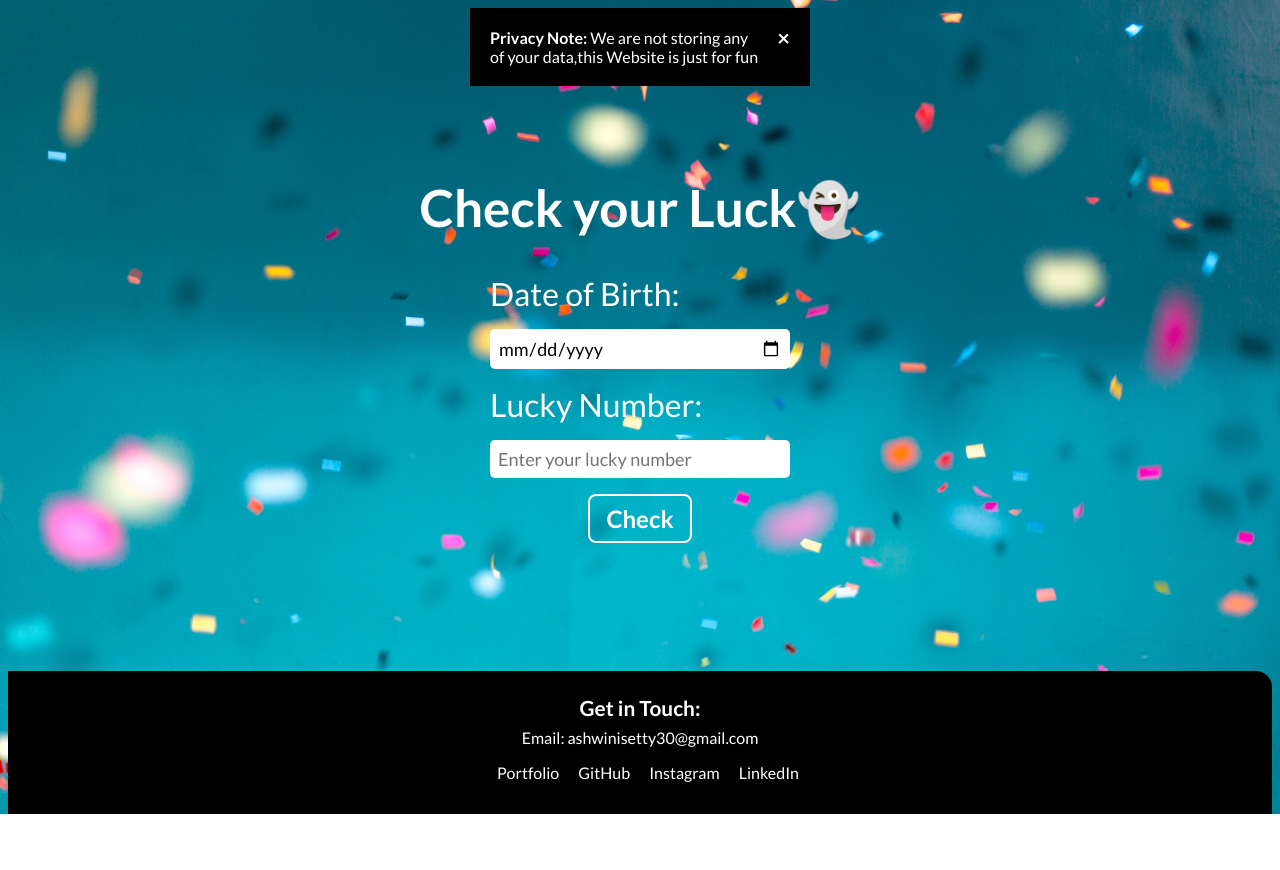
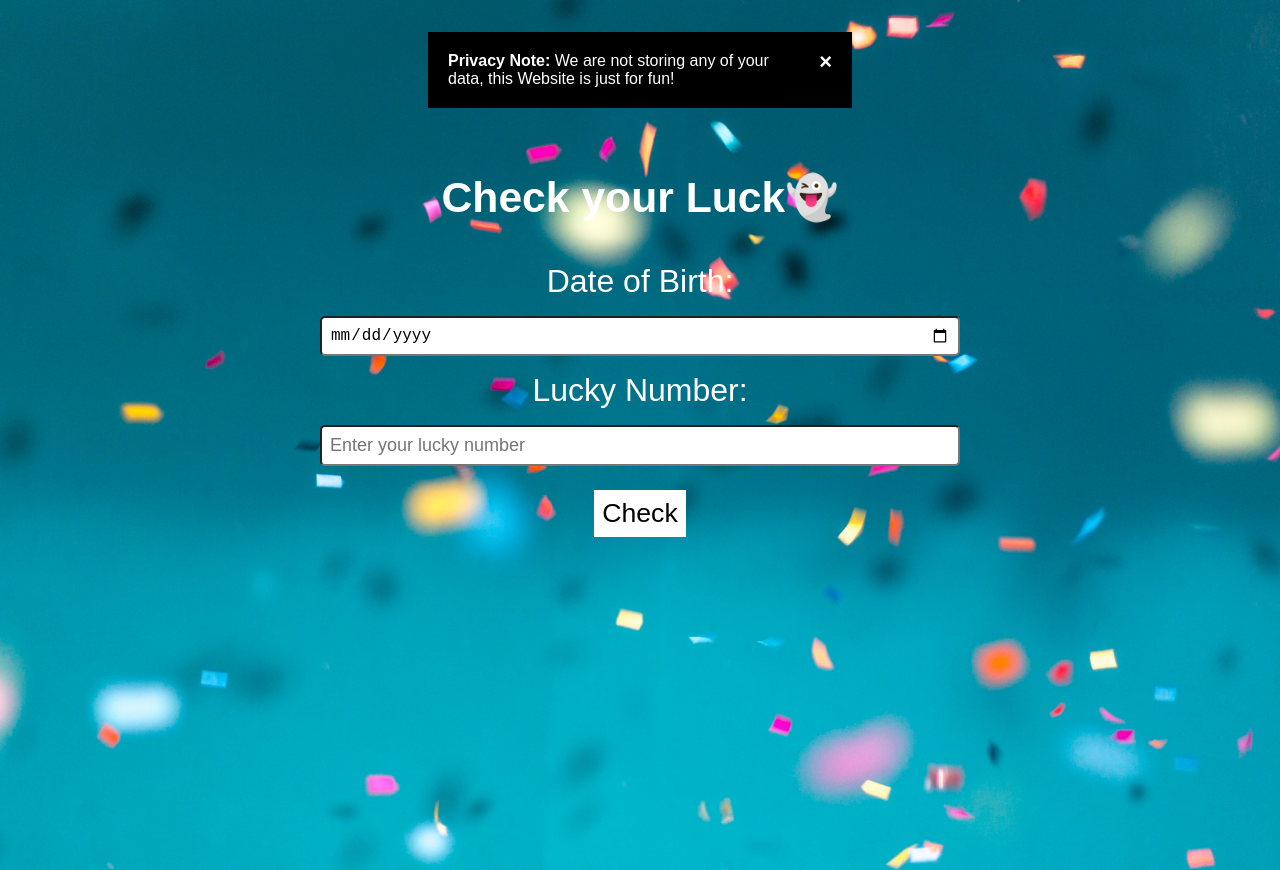
Before and after one commit to AshwiniSetty/Is_Your_Birthday_Lucky, a plain HTML site: page index.html in a window 1280 px wide. Shown: the top 870 px of the page. Before the commit the page ends 814 px from the top, so only its background shows below. Drawn offline with Linux system fonts and the light colour scheme; a web font is replaced by a local one.

Commit message:
style: fixed styling

```diff
--- a/index.html
+++ b/index.html
@@ -7,33 +7,40 @@
       rel="stylesheet"
     />
     <script src="https://kit.fontawesome.com/a076d05399.js"></script>
-    <link rel="stylesheet" href="style.css" />
+    <link rel="stylesheet" href="styles.css" />
     <title>Check your Luck</title>
   </head>
   <body>
-    <div class="alert container">
+    <main>
+    <section class="seg-one">
+    <div class="alert">
       <span class="closebtn">&times;</span>
-      <strong>Privacy Note: </strong>We are not storing any of your data,this Website is just for fun
+      <strong>Privacy Note: </strong>We are not storing any of your data, this Website is just for fun!
     </div>
-    <h1 class="header">Check your Luck👻</h1>
-    <main class="container">
+    <h1>Check your Luck👻</h1>
+    <div class="container">
       <label for="date-of-birth">Date of Birth:</label>
       <input type="date" id="date-of-birth" />
       <label for="lucky-number">Lucky Number:</label>
       <input type="number" id="lucky-number" placeholder="Enter your lucky number" />
       <button id="check">Check</button>
-    </main>
-    <p id="output-container"></p>
-    <script src="index.js" type="text/javascript"></script>
+
+    <p id="output"></p>
+  </div>
     <footer class="footer">
       <div class="footer-header">Get in Touch:</div>
       <div class="footer-head">Email: ashwinisetty30@gmail.com</div>
       <ul class="social-links list-non-bullet">
-          <li class="list-item-inline soc-med"></li><a class="link" href="https://knowashwinisetty.netlify.app/" target="_blank">Portfolio</a></li>
-          <li class="list-item-inline soc-med"></li><a class="link" href="https://github.com/AshwiniSetty" target="_blank">GitHub</a></li>
-          <li class="list-item-inline soc-med"></li><a class="link" href="https://www.instagram.com/ashwinihsetty/" target="_blank">Instagram</a></li>
-          <li class="list-item-inline soc-med"></li><a class="link" href="https://www.linkedin.com/in/ashwini-h-setty-b57313158/" target="_blank">LinkedIn</a></li>
+          <li class="list-item-inline"></li><a class="link" href="https://knowashwinisetty.netlify.app/" target="_blank"><i class="fas fa-home"></i></a></li>
+          <li class="list-item-inline"></li><a class="link" href="https://github.com/AshwiniSetty" target="_blank"><i class="fab fa-github"></i></a></li>
+          <li class="list-item-inline"></li><a class="link" href="https://www.instagram.com/ashwinihsetty/" target="_blank"><i class="fab fa-instagram"></i></a></li>
+          <li class="list-item-inline"></li><a class="link" href="https://www.linkedin.com/in/ashwini-h-setty-b57313158/" target="_blank"><i class="fab fa-linkedin"></i></a></li>
       </ul>
   </footer>
+
+</section>
+</main>
+
+<script src="index.js" type="text/javascript"></script>
 </body>
 </html>
--- a/index.js
+++ b/index.js
@@ -1,7 +1,7 @@
 const dateOfBirth = document.querySelector("#date-of-birth");
 const luckyNumber = document.querySelector("#lucky-number");
 const checkButton = document.querySelector("#check");
-const displayMessage = document.querySelector("#output-container");
+const displayMessage = document.querySelector("#output");
 
 const calculateSum = (date) => {
   let sum = 0;
--- a/style.css
+++ /dev/null
@@ -1,140 +0,0 @@
-  html {
-    background: url('/bg.jpg') center center/cover;
-    color: white;
-    height: 100%;
-  }
-
-  * {
-    font-family: "Lato", sans-serif;
-  }
-
-  .header {
-    text-align: center;
-    margin-top: 5.6rem;
-    font-size: 3.2rem;
-  }
-
-  .container {
-    width: 300px;
-    margin: auto auto;
-  }
-
-  label,
-  input {
-    display: block;
-    margin-top: 0.5rem;
-    width: 100%;
-  }
-
-  label {
-    font-weight: 500;
-    font-size: 2rem;
-  }
-
-  input {
-    border-radius: 5px;
-    padding: 0.5rem;
-    border: transparent;
-    font-size: large;
-    margin: 1rem 0;
-  }
-
-  #check {
-    margin: 0.5rem auto;
-    display: block;
-  }
-
-  #check {
-    background-color: transparent;
-    border: 2px solid white;
-    color: white;
-    padding: 0.5rem 1rem;
-    border-radius: 0.5rem;
-    font-size: 1.5rem;
-    cursor: pointer;
-    outline: white;
-    margin: auto;
-    display: block;
-    font-weight: bold;
-  }
-
-  #output-container {
-    display: block;
-    margin: auto;
-    margin-top: 1rem;
-    width: 100%;
-    text-align: center;
-    padding: 0.5rem;
-    font-size: 2rem;
-    border-color: var(--black);
-    border-width: medium;
-    border-radius: 5px;
-    font-weight: bold;
-  }
-
-  .alert {
-    padding: 20px;
-    color: white;
-    opacity: 1;
-    transition: opacity 0.6s;
-    margin-bottom: 15px;
-    background-color: black;
-
-  }
-
-
-  .closebtn {
-    margin-left: 15px;
-    color: white;
-    font-weight: bold;
-    float: right;
-    font-size: 22px;
-    line-height: 20px;
-    cursor: pointer;
-    transition: 0.3s;
-  }
-
-  .closebtn:hover {
-    color: grey;
-  }
-
-  /** Footers **/
-.footer{
-  background-color: black;
-  padding: 1rem;
-  text-align: center;
-  color: white;
-  border-top-right-radius: 1rem;
-  margin-top: 6rem;
-
-}
-
-.footer .footer-header{
-  font-weight: bold;
-  font-size: 1.3rem;
-  margin: 0.5rem;
-}
-.footer .footer-head{
-  font-size: 1rem;
-  margin: 0.3rem;
-}
-.footer .link{
-  color: white;
-  text-decoration: none;
-}
-
-.footer ul{
-  padding-inline-start: 0px;
-}
-
-.list-non-bullet {
-  list-style: none;
-  color: white;
-  cursor: pointer;
-}
-
-.list-item-inline {
-  display: inline;
-  padding: 0rem 0.5rem;
-  text-decoration: none;
-}
--- /dev/null
+++ b/styles.css
@@ -0,0 +1,144 @@
+@import url('https://fonts.googleapis.com/css2?family=Aclonica&display=swap');
+
+body{
+    margin: 0px;
+    font-family: 'Aclonica', sans-serif;
+
+}
+
+
+.seg-one {
+    background: url("bg.jpg") center center/cover;
+    align-items: center;
+    display: flex;
+    flex-direction: column;
+    justify-content: center;
+}
+h1{
+    color: white;
+    font-size: 32pt;
+    text-align: center;
+    margin: 2rem;
+}
+
+
+#check{
+    margin-top: 50px;
+    background-color: white;
+    color:black;
+    margin: 0.5rem;
+    text-decoration: none;
+    padding:0.5rem;
+    border: 0.5px solid var(--white);
+    font-size: 20pt;
+}
+.container {
+    height: 100vh;
+    text-align: center;
+    max-width: 50%;
+    width: 60%;
+    margin: auto auto;
+  }
+
+  label,
+  input {
+    display: block;
+    margin-top: 0.5rem;
+    width: 100%;
+  }
+
+  label {
+    font-weight: 500;
+    font-size: 2rem;
+	color: white;;
+  }
+
+  input {
+    border-radius: 5px;
+    padding: 0.5rem;
+    font-size: large;
+    margin: 1rem 0;
+  }
+
+  #output{
+	display: block;
+    margin: auto;
+    margin-top: 1rem;
+    width: 100%;
+    text-align: center;
+    padding: 0.5rem;
+    font-size: 2rem;
+    border-color: var(--black);
+    border-width: medium;
+    border-radius: 5px;
+    font-weight: bold;
+    color: white;
+  }
+
+/** Footers **/
+.footer{
+	text-align: center;
+	padding-bottom: 0.5rem;
+	color: white;
+	width: 100%;
+
+  }
+
+  .footer .footer-header{
+	font-weight: bold;
+	font-size: 1.3rem;
+	margin: 0.5rem;
+  }
+  .footer .footer-head{
+	font-size: 1rem;
+	margin: 0.3rem;
+  }
+  .footer .link{
+	color: white;
+	text-decoration: none;
+  font-size: 1.5rem;
+  }
+
+  .footer ul{
+	padding-inline-start: 0px;
+  }
+
+  .list-non-bullet {
+	list-style: none;
+	color: white;
+	cursor: pointer;
+  }
+
+  .list-item-inline {
+	display: inline;
+	padding: 0rem 0.5rem;
+	text-decoration: none;
+  }
+
+  .alert {
+    padding: 20px;
+    color: white;
+    opacity: 1;
+    width: 30%;
+    max-width: 40%;
+    transition: opacity 0.6s;
+    margin: 2rem;
+    background-color: black;
+
+  }
+
+
+  .closebtn {
+    margin-left: 15px;
+    color: white;
+    font-weight: bold;
+    float: right;
+    font-size: 22px;
+    line-height: 20px;
+    cursor: pointer;
+    transition: 0.3s;
+  }
+
+  .closebtn:hover {
+    color: grey;
+  }
```
